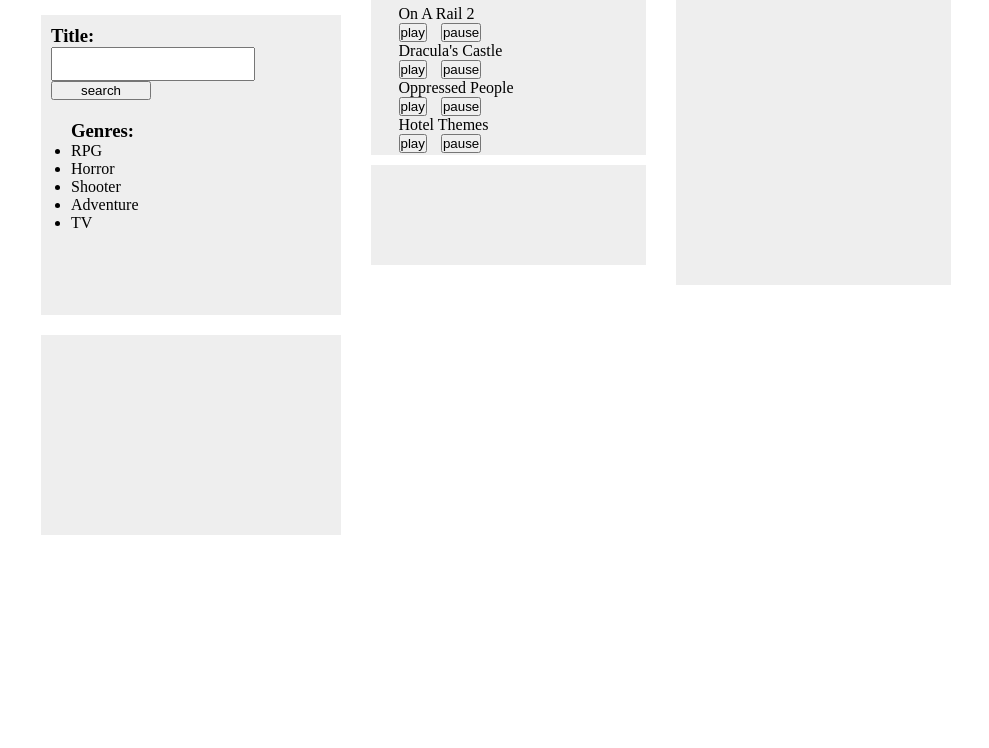
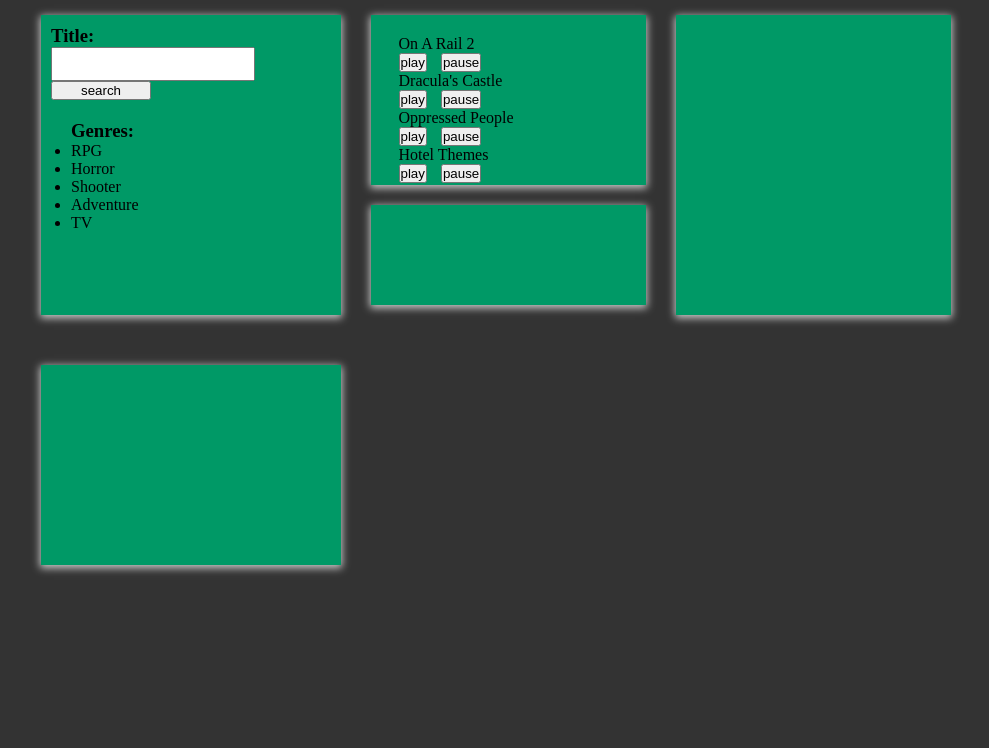
Before and after one commit to sarita1893/project3, a plain HTML site: page index.html in a window 1280 px wide. Shown: the part 52-800 px from the top of the page, without its empty margins (97-1086 px from the left). Drawn offline with nearby package versions, Linux system fonts and the light colour scheme.

Commit message:
Styled a bit.

```diff
--- a/css/style.css
+++ b/css/style.css
@@ -3,13 +3,22 @@
     padding: 0;
 }
 
+body {
+    background-color: #333333;
+}
+
+h1 {
+    text-shadow: 0px 2px 8px 1px #CCC;
+}
+
 #search {
     width: 300px;
-    background-color: #EEEEEE;
+    background-color: #096;
     float: left;
     margin-left: 10px;
     margin-top: 30px;
     height: 300px;
+    box-shadow: 0px 2px 8px 1px #CCC;
 }
 
 #searchHolder {
@@ -33,16 +42,19 @@
      width: 275px;
      height: 150px;
      float: left;
+     margin-top: 30px;
      margin-left: 30px;
-     background-color: #EEEEEE;
+     background-color: #096;
      padding-top: 20px;
+     box-shadow: 0px 2px 8px 1px #CCC;
 }
 
 #info {
-    margin-top: 10px;
-    background-color: #EEEEEE;
+    margin-top: 20px;
+    background-color: #096;
     width: 275px;
     height: 100px;
+    box-shadow: 0px 2px 8px 1px #CCC;
 }
 
 .genreLink {
@@ -72,9 +84,11 @@
     width: 275px;
     height: 300px;
     float: left;
+    margin-top: 30px;
     margin-left: 30px;
-    background-color: #EEEEEE;
+    background-color: #096;
     margin-bottom: 50px;
+    box-shadow: 0px 2px 8px 1px #CCC;
 }
 
 .play {
@@ -83,10 +97,10 @@
 
 #searchResults{
     width: 290px;
-    background-color: #EEEEEE;
+    background-color: #096;
     height: 200px;
     overflow-y: scroll;
     padding-left: 10px;
-    margin-top: 20px;
     margin-left: 10px;
+    box-shadow: 0px 2px 8px 1px #CCC;
 }
```
